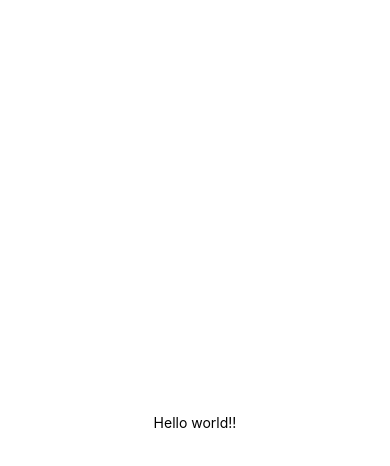
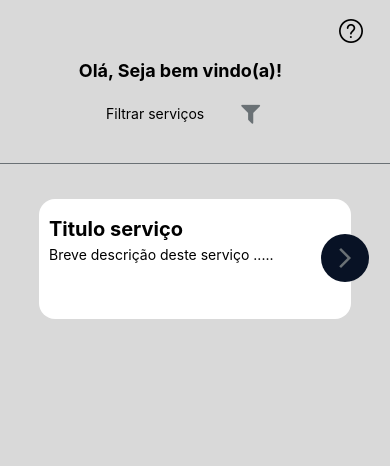
Before and after one commit to guisantosalves/MOBILE-WM-COURSE, a React Native app: screen /Home in a window 390 px wide. Shown: the top 466 px of the page. Built offline with nearby package versions, Linux system fonts and the light colour scheme.

Commit message:
making the home screen

```diff
--- a/App.js
+++ b/App.js
@@ -1,20 +1,25 @@
-import { StatusBar } from 'expo-status-bar';
-import { StyleSheet, Text, View } from 'react-native';
+import { createNativeStackNavigator } from "@react-navigation/native-stack";
+import { NavigationContainer } from "@react-navigation/native";
+import Home from "./screens/homepage/homepage";
+import Service from "./screens/service/service";
+
+const Stack = createNativeStackNavigator();
 
 export default function App() {
   return (
-    <View style={styles.container}>
-      <Text>Hello world!!</Text>
-      <StatusBar style="auto" />
-    </View>
+    <NavigationContainer>
+      <Stack.Navigator>
+        <Stack.Screen
+          name="Home"
+          component={Home}
+          options={{ headerShown: false }}
+        />
+        <Stack.Screen
+          name="Service"
+          component={Service}
+          options={{ headerShown: false }}
+        />
+      </Stack.Navigator>
+    </NavigationContainer>
   );
 }
-
-const styles = StyleSheet.create({
-  container: {
-    flex: 1,
-    backgroundColor: '#fff',
-    alignItems: 'center',
-    justifyContent: 'center',
-  },
-});
--- /dev/null
+++ b/components/card/card.js
@@ -0,0 +1,25 @@
+import { View } from "react-native";
+import { styles } from "./styles";
+import { MaterialIcons } from "@expo/vector-icons";
+import { TouchableOpacity, Text } from "react-native";
+
+export default function Card({ navigation }) {
+  return (
+    <View style={styles.mainContainer}>
+      {/* containerInfo */}
+      <View style={styles.containerLeft}>
+        <View style={styles.containerDesc}>
+          <Text style={styles.title}>Titulo serviço</Text>
+          <Text styles={styles.desc}>Breve descrição deste serviço .....</Text>
+        </View>
+        <TouchableOpacity
+          style={styles.buton}
+          activeOpacity={0.8}
+          onPress={(ev) => navigation.navigate("Service")}
+        >
+          <MaterialIcons name="arrow-forward-ios" size={24} color="#6A7175" />
+        </TouchableOpacity>
+      </View>
+    </View>
+  );
+}
--- /dev/null
+++ b/components/card/styles.js
@@ -0,0 +1,39 @@
+import { StyleSheet } from "react-native";
+
+export const styles = StyleSheet.create({
+  mainContainer: {
+    height: 120,
+    width: "80%",
+  },
+  containerLeft: {
+    borderRadius: 16,
+    height: "100%",
+    width: "100%",
+    backgroundColor: "#FFFFFF",
+    justifyContent: "center",
+  },
+  buton: {
+    position: "absolute",
+    right: -18,
+    top: 35,
+    borderRadius: 999,
+    padding: 12,
+    backgroundColor: "#081225",
+    display: "flex",
+    alignItems: "center",
+    justifyContent: "center",
+  },
+  containerDesc: {
+    height: "70%",
+    paddingLeft: 10,
+  },
+  title: {
+    fontSize: 20,
+    fontWeight: "bold",
+    marginBottom: 5,
+  },
+  desc: {
+    fontSize: 15,
+    color: "#6A7175",
+  },
+});
--- /dev/null
+++ b/screens/homepage/homepage.js
@@ -0,0 +1,40 @@
+import { StyleSheet, Text, View } from "react-native";
+import { StatusBar } from "expo-status-bar";
+import { SafeAreaView } from "react-native-safe-area-context";
+import { styles } from "./styles";
+import { TextInput } from "react-native";
+import { useState } from "react";
+import { FontAwesome } from "@expo/vector-icons";
+import { AntDesign } from "@expo/vector-icons";
+import Card from "../../components/card/card";
+
+export default function Home({ navigation }) {
+  const [filter, setFilter] = useState("");
+  return (
+    <SafeAreaView style={styles.container}>
+      <View style={styles.containerHeader}>
+        {/* left */}
+        <View style={styles.containerLeftHeader}>
+          <Text style={styles.mainTitleHeader}>Olá, Seja bem vindo(a)!</Text>
+          <View style={styles.inputHeaderContainer}>
+            <TextInput
+              value={filter}
+              onChange={(ev) => setFilter(ev.target.value)}
+              style={styles.inputHeader}
+              placeholder="Filtrar serviços"
+            />
+            <FontAwesome name="filter" size={24} color="#6A7175" />
+          </View>
+        </View>
+        {/* right */}
+        <View style={styles.containerRightHeader}>
+          <AntDesign name="questioncircleo" size={24} color="black" />
+        </View>
+      </View>
+      <View style={styles.horizontalLine} />
+      <View style={styles.containerCard}>
+        <Card navigation={navigation} />
+      </View>
+    </SafeAreaView>
+  );
+}
--- /dev/null
+++ b/screens/homepage/styles.js
@@ -0,0 +1,62 @@
+import { StyleSheet } from "react-native";
+
+export const styles = StyleSheet.create({
+  container: {
+    flex: 1,
+    backgroundColor: "#D9D9D9",
+    alignItems: "center",
+  },
+  containerHeader: {
+    display: "flex",
+    flexDirection: "row",
+    height: "22%",
+    width: "100%",
+  },
+  containerLeftHeader: {
+    height: "100%",
+    width: "80%",
+    justifyContent: "center",
+    alignItems: "flex-end",
+  },
+  mainTitleHeader: {
+    marginRight: 30,
+    fontSize: 18,
+    fontWeight: "bold",
+  },
+  inputHeaderContainer: {
+    width: 170,
+    marginRight: 45,
+    border: 1,
+    borderColor: "#6A7175",
+    borderWidth: 1,
+    borderRadius: 999,
+    marginTop: 20,
+    display: "flex",
+    flexDirection: "row",
+    justifyContent: "space-between",
+    alignItems: "center",
+    paddingRight: 7,
+  },
+  inputHeader: {
+    flexGrow: 1,
+    marginLeft: 9,
+    width: 100,
+  },
+  containerRightHeader: {
+    height: "100%",
+    width: "20%",
+    alignItems: "center",
+    padding: 18,
+  },
+  horizontalLine: {
+    marginTop: -23,
+    width: "100%",
+    borderBottomColor: "#6A7175",
+    borderBottomWidth: StyleSheet.hairlineWidth,
+  },
+  containerCard: {
+    marginTop: 35,
+    width: "100%",
+    alignItems: "center",
+  },
+});
--- /dev/null
+++ b/screens/service/service.js
@@ -0,0 +1,11 @@
+import { View } from "react-native";
+import { Text } from "react-native";
+import { SafeAreaView } from "react-native-safe-area-context";
+
+export default function Service() {
+  return (
+    <SafeAreaView>
+      <Text>hello service</Text>
+    </SafeAreaView>
+  );
+}
```
Also changed, not shown: package.json (+9 -4 lines), 1 other file (tests, documents, lock files or other folders).
